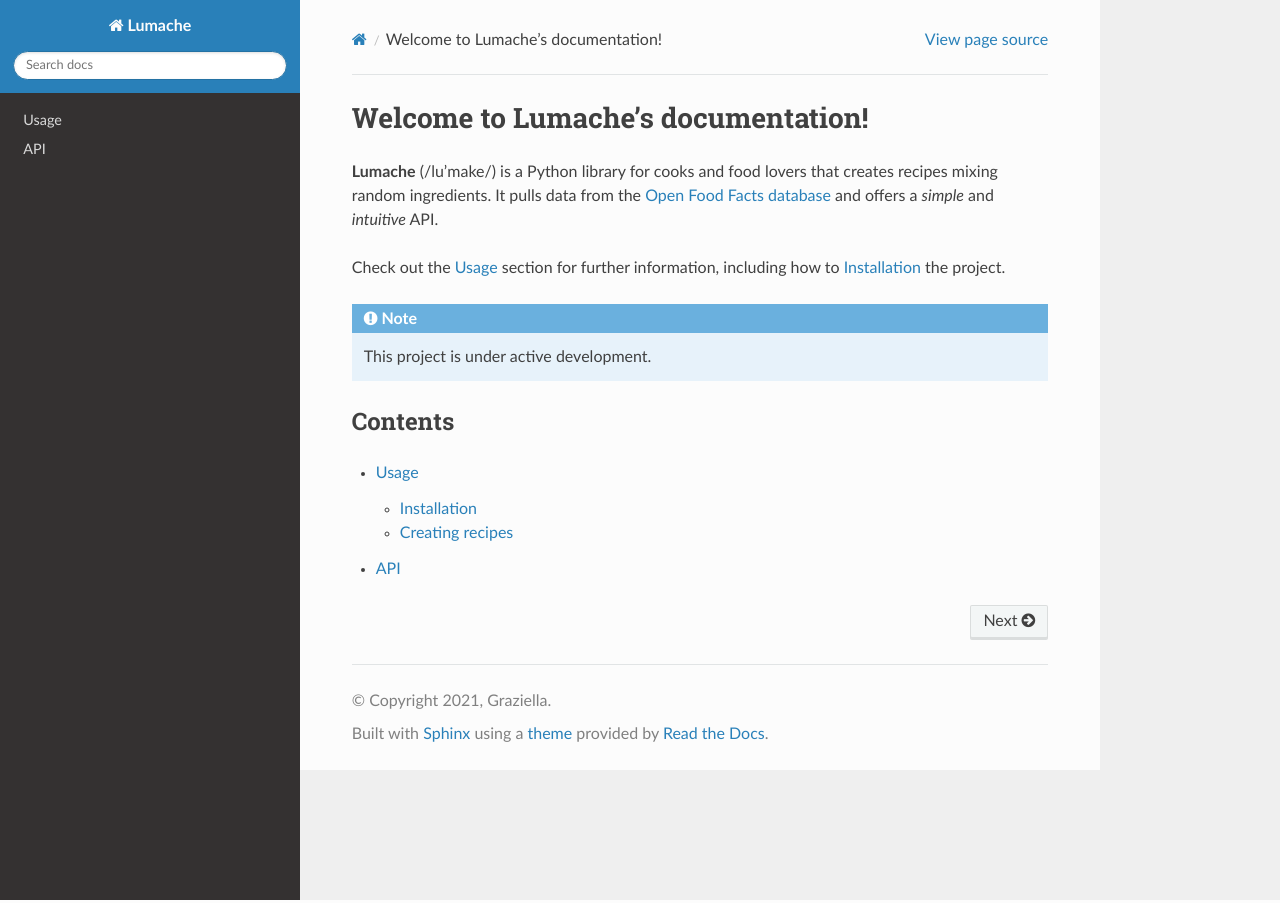
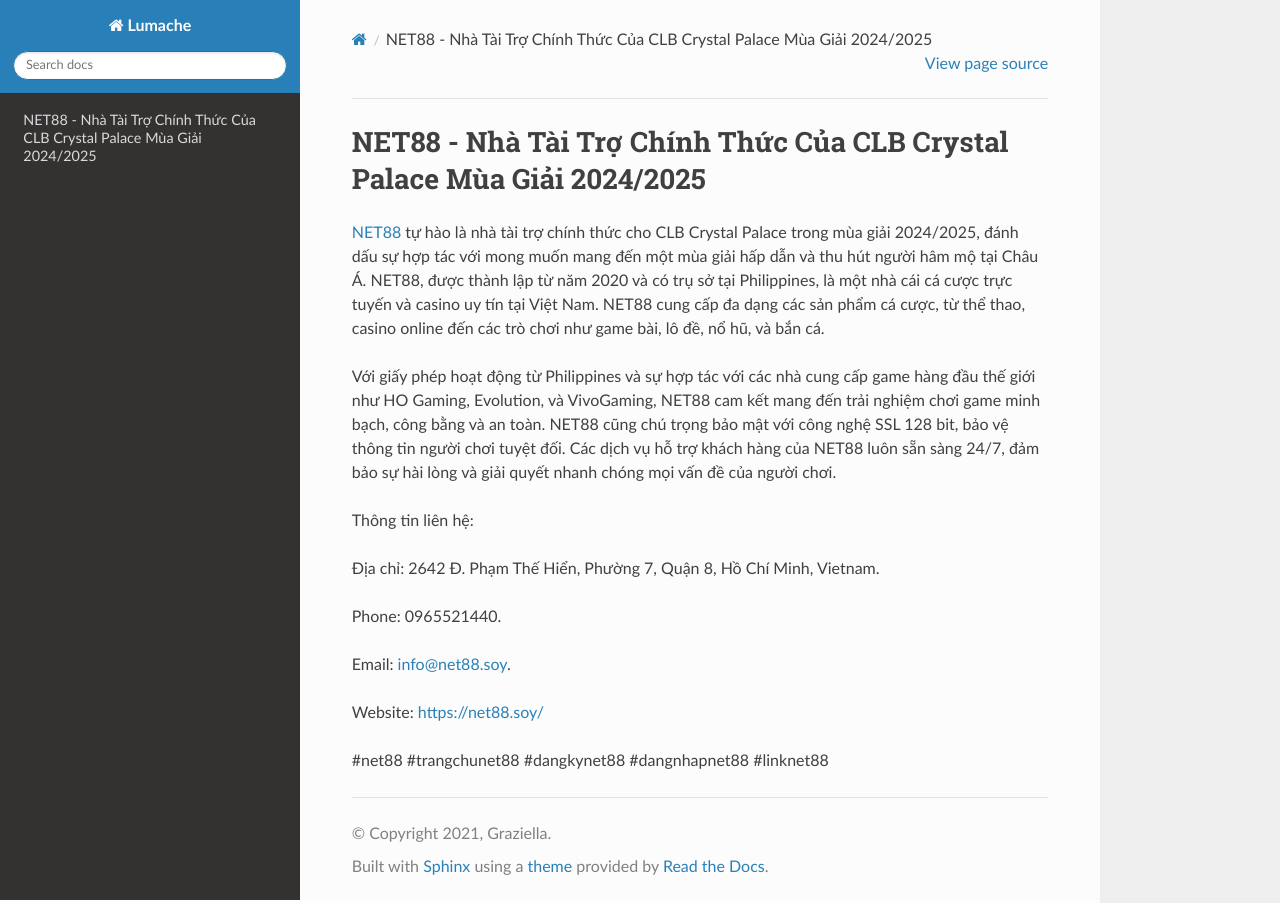
Before and after one commit to plapenanec/linkk1net88soy, a Sphinx documentation site: the page built from docs/source/index.rst, in a window 1280 px wide. Built offline with Sphinx 7.4.7 and the Read the Docs theme 3.1.0, drawn with Linux system fonts in a browser that asks for light colours.

Commit message:
Update index.rst

```diff
--- a/docs/source/index.rst
+++ b/docs/source/index.rst
@@ -1,22 +1,18 @@
-Welcome to Lumache's documentation!
+NET88 - Nhà Tài Trợ Chính Thức Của CLB Crystal Palace Mùa Giải 2024/2025
 ===================================
 
-**Lumache** (/lu'make/) is a Python library for cooks and food lovers
-that creates recipes mixing random ingredients.
-It pulls data from the `Open Food Facts database <https://world.openfoodfacts.org/>`_
-and offers a *simple* and *intuitive* API.
+`NET88 <https://net88.soy/>`_ tự hào là nhà tài trợ chính thức cho CLB Crystal Palace trong mùa giải 2024/2025, đánh dấu sự hợp tác với mong muốn mang đến một mùa giải hấp dẫn và thu hút người hâm mộ tại Châu Á. NET88, được thành lập từ năm 2020 và có trụ sở tại Philippines, là một nhà cái cá cược trực tuyến và casino uy tín tại Việt Nam. NET88 cung cấp đa dạng các sản phẩm cá cược, từ thể thao, casino online đến các trò chơi như game bài, lô đề, nổ hũ, và bắn cá.
 
-Check out the :doc:`usage` section for further information, including
-how to :ref:`installation` the project.
+Với giấy phép hoạt động từ Philippines và sự hợp tác với các nhà cung cấp game hàng đầu thế giới như HO Gaming, Evolution, và VivoGaming, NET88 cam kết mang đến trải nghiệm chơi game minh bạch, công bằng và an toàn. NET88 cũng chú trọng bảo mật với công nghệ SSL 128 bit, bảo vệ thông tin người chơi tuyệt đối. Các dịch vụ hỗ trợ khách hàng của NET88 luôn sẵn sàng 24/7, đảm bảo sự hài lòng và giải quyết nhanh chóng mọi vấn đề của người chơi.
 
-.. note::
+Thông tin liên hệ:
 
-   This project is under active development.
+Địa chỉ: 2642 Đ. Phạm Thế Hiển, Phường 7, Quận 8, Hồ Chí Minh, Vietnam.
 
-Contents
---------
+Phone: 0965521440.
 
-.. toctree::
+Email: info@net88.soy.
 
-   usage
-   api
+Website: https://net88.soy/
+
+#net88 #trangchunet88 #dangkynet88 #dangnhapnet88 #linknet88
```
